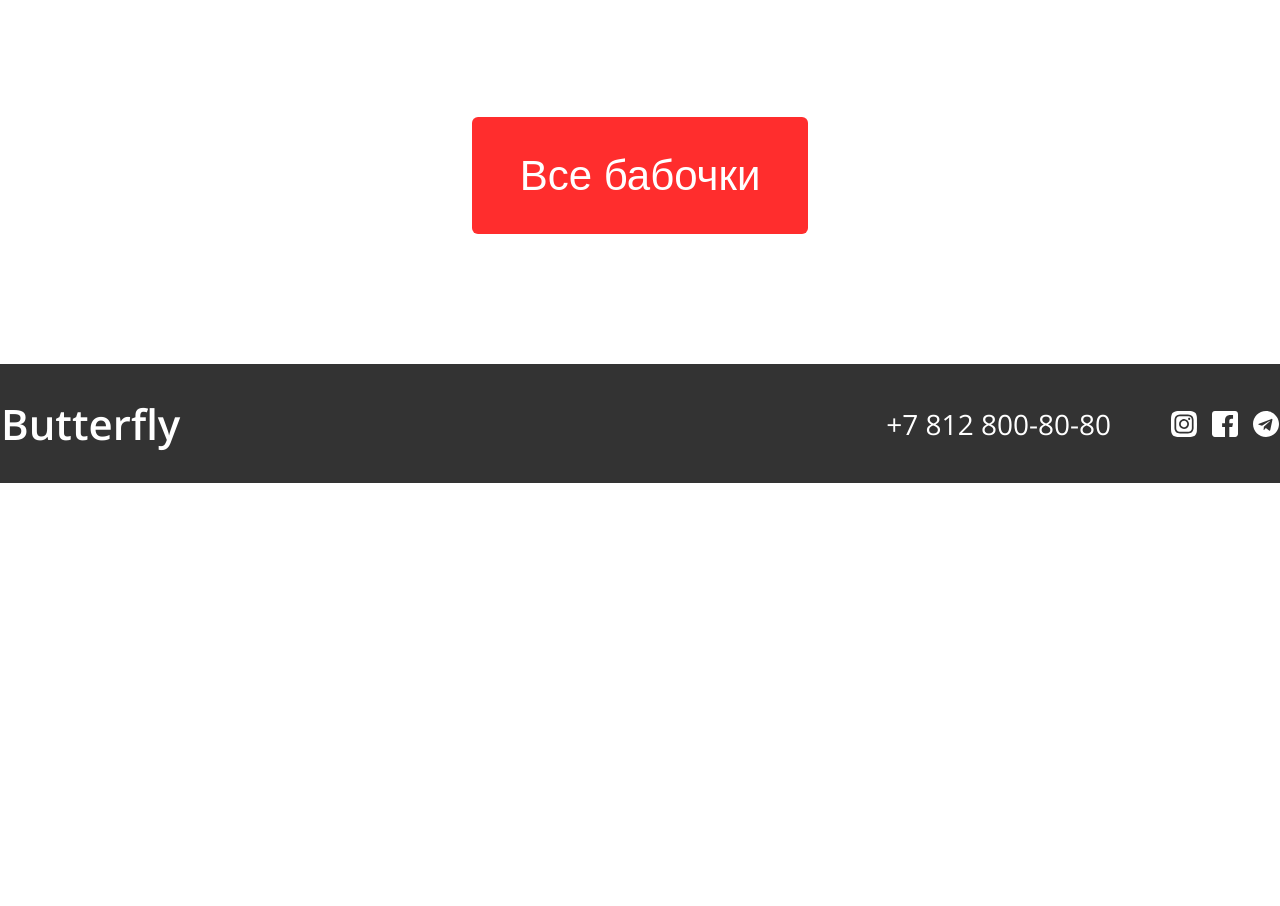
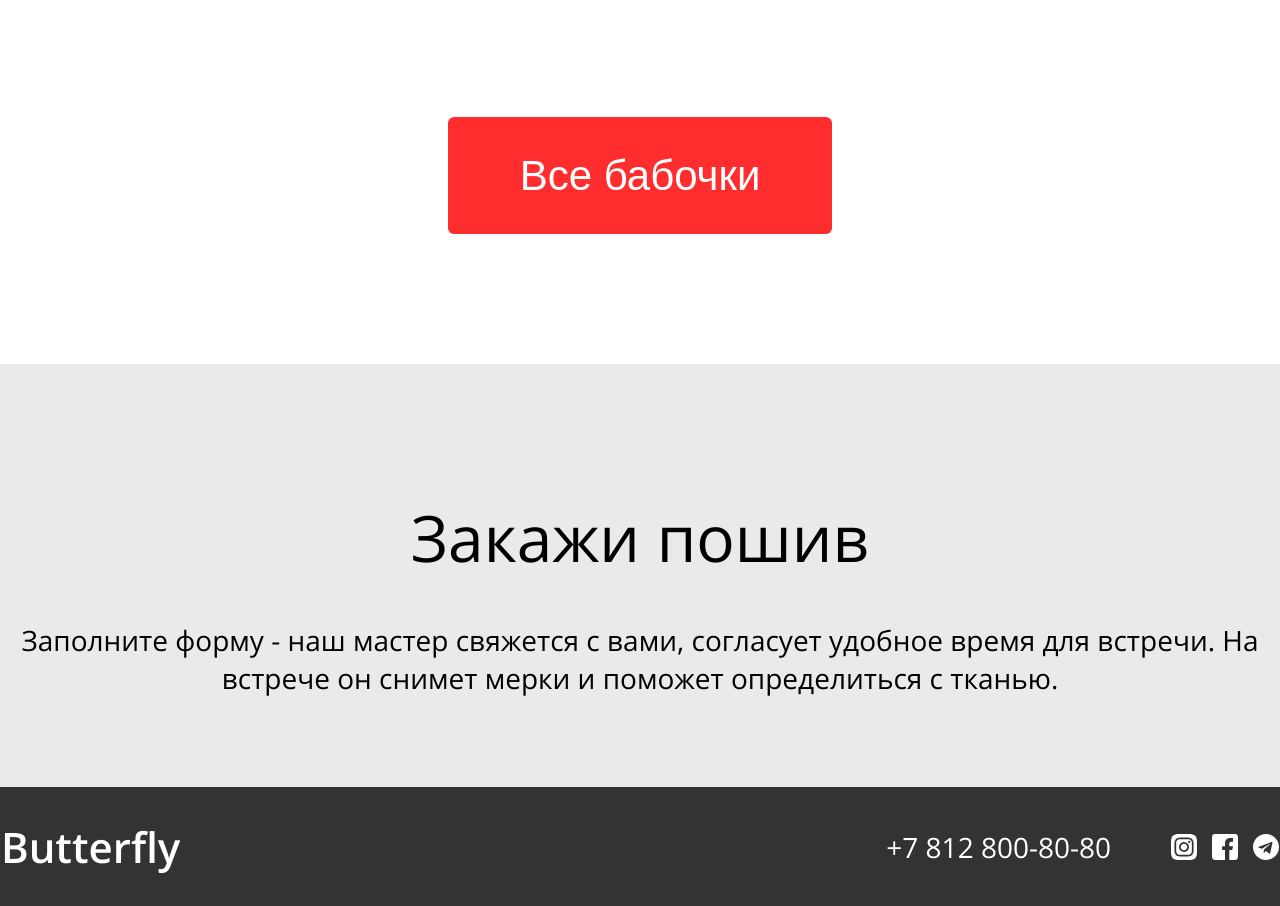
Before and after one commit to Aysanat/butterfly-shop-halilova, a website: page www/index.html in a window 1280 px wide. Shown: the part 1545-2451 px from the top of the page. Before the commit the page ends 2028 px from the top, so only its background shows below. Drawn offline with Linux system fonts and the light colour scheme.

Commit message:
Добавила секцию order, стилизовала

```diff
--- a/src/styles/blocks/_footer.scss
+++ b/src/styles/blocks/_footer.scss
@@ -22,7 +22,6 @@
 
 .footer_logo {
   margin-right: auto;
-  /*font-family: Open Sans;*/
   font-size: 42px;
   font-weight: 600;
   line-height: 57px;
@@ -30,7 +29,6 @@
 
 .phone_number {
   margin-right: 60px;
-  /*font-family: Open Sans;*/
   font-size: 28px;
   font-weight: 400;
   line-height: 38px;
--- a/src/styles/blocks/_header.scss
+++ b/src/styles/blocks/_header.scss
@@ -24,7 +24,6 @@
 .logo {
   margin-right: auto;
   display: inline;
-  /*font-family: Open Sans;*/
   font-size: 42px;
   font-weight: 600;
   line-height: 57px;
@@ -32,7 +31,6 @@
 
 .menu_item {
   gap: 35px;
-  /*font-family: Open Sans;*/
   font-size: 14px;
   font-weight: 700;
   line-height: 24px;
--- /dev/null
+++ b/src/styles/blocks/_order.scss
@@ -0,0 +1,24 @@
+.order {
+  text-align: center;
+  background-color: rgba($color-dark, .1);
+}
+
+.order_inner {
+  margin: 0 auto;
+  width: 1278px;
+}
+
+.order_title {
+  padding-top: 130px;
+  padding-bottom: 40px;
+  font-size: 64px;
+  font-weight: 400;
+  line-height: 87px;
+}
+
+.order_text {
+  padding-bottom: 90px;
+  font-size: 28px;
+  font-weight: 400;
+  line-height: 38px;
+}
--- a/src/styles/blocks/_portfolio.scss
+++ b/src/styles/blocks/_portfolio.scss
@@ -10,7 +10,6 @@
 .portfolio_title {
   padding-top: 130px;
   padding-bottom: 100px;
-  /*font-family: Open Sans;*/
   font-size: 64px;
   font-weight: 400;
   line-height: 87px;
@@ -30,7 +29,6 @@
   width: 100%;
   position: absolute;
   padding: 15px 48px;
-  font-family: Open Sans;
   font-size: 24px;
   font-weight: 400;
   line-height: 32px;
@@ -40,10 +38,9 @@
 
 .portfolio_button {
   display: inline-block;
-  padding: 30px 48px;
+  padding: 30px 72px;
   margin-top: 120px;
   margin-bottom: 130px;
-  /*font-family: Open Sans;*/
   font-size: 42px;
   font-weight: 400;
   line-height: 57px;
--- a/src/styles/blocks/_promo.scss
+++ b/src/styles/blocks/_promo.scss
@@ -24,7 +24,6 @@
 .promo_title {
   padding-top: 200px;
   padding-bottom: 100px;
-  /*font-family: Open Sans;*/
   font-size: 72px;
   font-weight: 600;
   line-height: 98px;
@@ -33,7 +32,6 @@
 .promo_button {
   padding: 30px 48px;
   margin-bottom: 214px;
-  /*font-family: Open Sans;*/
   font-size: 42px;
   font-weight: 400;
   line-height: 57px;
--- a/src/styles/style.scss
+++ b/src/styles/style.scss
@@ -7,4 +7,5 @@
 @import "blocks/_header";
 @import "blocks/_promo";
 @import "blocks/_portfolio";
+@import "blocks/_order";
 @import "blocks/_footer";
--- a/www/index.html
+++ b/www/index.html
@@ -67,6 +67,13 @@
         <button class="portfolio_button">Все бабочки</button>
       </div>
     </section>
+
+    <section class="order">
+      <div class="order_inner">
+        <h2 class="order_title">Закажи пошив</h2>
+        <p class="order_text">Заполните форму - наш мастер свяжется с вами, согласует удобное время для встречи. На встрече он снимет мерки и поможет определиться с тканью.</p>
+      </div>
+    </section>
   </main>
 
   <footer class="footer">
```
Also changed, not shown: www/style/style.css.
